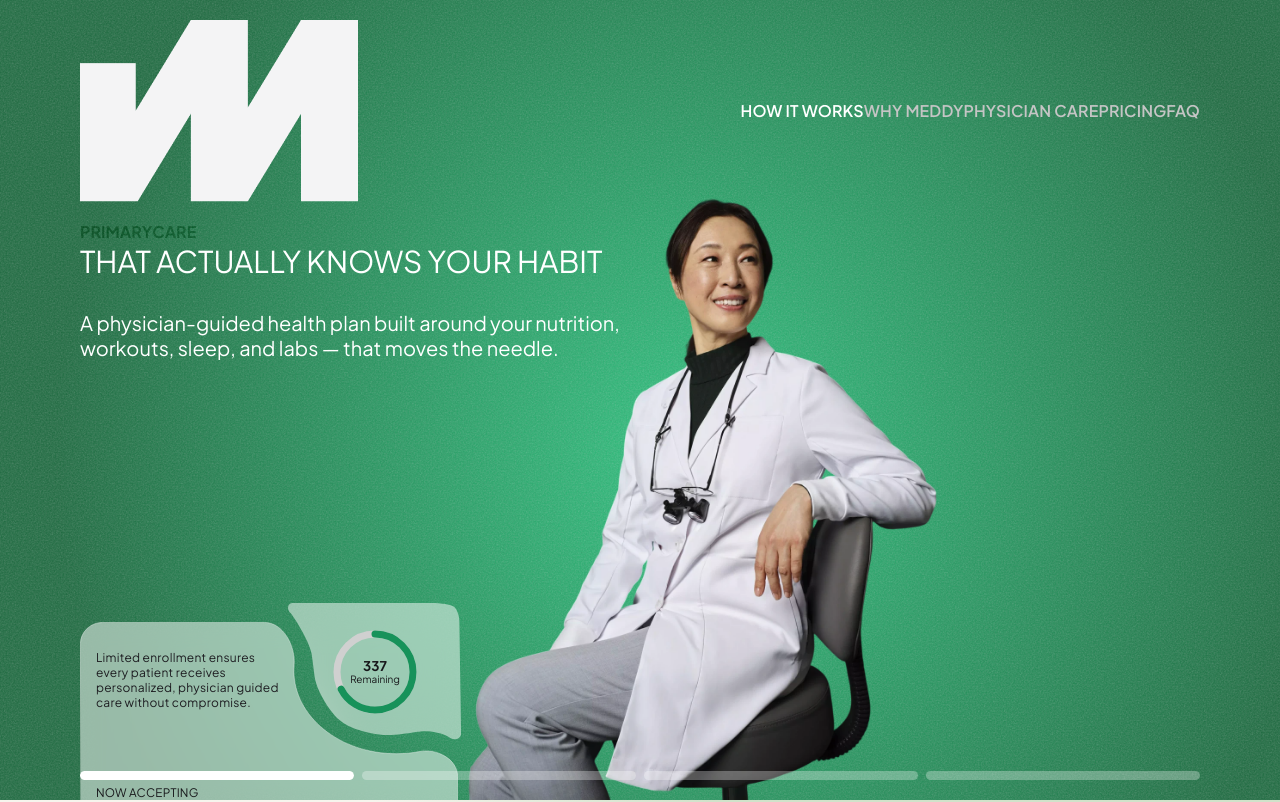
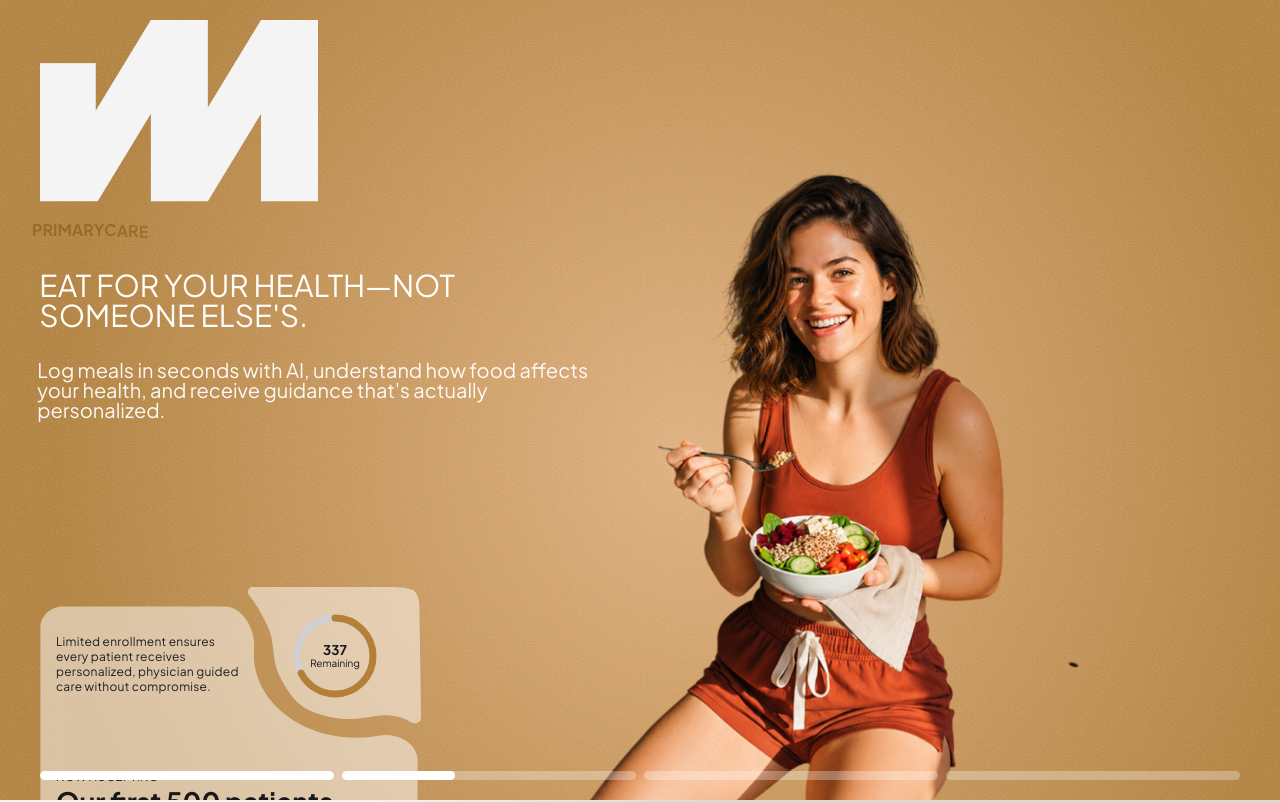
Before and after one commit to cmetrail/Meddy-Consumer-Landing-Page, a Next.js app: page / in a window 1280 px wide. Shown: the top 802 px of the page. Built offline with nearby package versions, Linux system fonts and the light colour scheme.

Commit message:
feat: hero section

```diff
--- a/app/globals.css
+++ b/app/globals.css
@@ -149,3 +149,37 @@
     cursor: pointer;
   }
 }
+
+/*
+ * Above-the-fold entrance animations. These are CSS-driven (not GSAP) so they
+ * run at first paint, before React hydration — eliminating the "blank hero"
+ * flash on slower JS engines (Safari) where content was previously hidden with
+ * opacity:0 until GSAP ran after hydration. `backwards` fill means the `from`
+ * state only applies during any animation-delay, and once the animation ends
+ * the element returns to its natural state so GSAP can freely animate it later.
+ */
+@keyframes meddy-fade-up {
+  from { opacity: 0; transform: translateY(28px); }
+  to   { opacity: 1; transform: translateY(0); }
+}
+@keyframes meddy-fade-down {
+  from { opacity: 0; transform: translateY(-40px); }
+  to   { opacity: 1; transform: translateY(0); }
+}
+@keyframes meddy-rise {
+  from { opacity: 0; transform: translateY(60px); }
+  to   { opacity: 1; transform: translateY(0); }
+}
+
+.anim-fade-up   { animation: meddy-fade-up 0.9s cubic-bezier(0.22, 1, 0.36, 1) backwards; }
+.anim-fade-down { animation: meddy-fade-down 0.8s cubic-bezier(0.22, 1, 0.36, 1) backwards; }
+.anim-rise      { animation: meddy-rise 1.1s cubic-bezier(0.22, 1, 0.36, 1) backwards; }
+
+/* GPU-accelerate the entrance layers — fixes Safari's janky compositing. */
+.anim-fade-up,
+.anim-fade-down,
+.anim-rise {
+  will-change: transform, opacity;
+  backface-visibility: hidden;
+  transform: translateZ(0);
+}
--- a/src/components/helper/EnrollmentCard.tsx
+++ b/src/components/helper/EnrollmentCard.tsx
@@ -57,11 +57,6 @@
       {/* Badge SVG — organic blob shape with ring overlay */}
       <div className="absolute" style={{ width: 174, height: 137, top: -2, right: -4, zIndex: 2 }}>
         <svg width="174" height="137" viewBox="0 0 174 137" fill="none" xmlns="http://www.w3.org/2000/svg">
-          <foreignObject x="-41.7476" y="-41.7476" width="256.579" height="219.827">
-            <div
-              style={{ backdropFilter: "blur(20.87px)", clipPath: "url(#bgblur_badge_clip)", height: "100%", width: "100%" }}
-            />
-          </foreignObject>
           <path
             d="M2.02071 9.62162C5.11192 12.5636 20.6382 36.7379 23.5606 50.5146C23.5606 50.5146 25.3625 63.3579 26.4829 72.6408C27.6033 81.9237 33.2925 94.4352 42.9173 107.759C53.507 122.418 65.7814 126.005 83.3327 130.369C98.0735 134.034 115.948 131.066 126.151 129.372C128.832 128.927 130.983 128.57 132.409 128.444C139.262 127.839 152.645 128.432 162.72 135.179C166.807 137.917 173.157 135.533 173.083 130.614L171.4 19.7567C171.342 15.9346 170.925 12.072 169.292 8.6158C168.23 6.36831 166.8 4.10773 165.126 3.3678C165.083 3.34886 165.022 3.31227 164.936 3.26091C163.919 2.65316 159.439 -0.0231156 141.008 0.000150777C132.26 0.0111926 123.968 0.00763542 115.525 0.00401378C111.273 0.00218984 106.983 0.00034956 102.578 0.00034956H52.0589H15.4925H4.25197C-0.417891 0.00034956 -1.36201 6.40218 2.02071 9.62162Z"
             fill="white"
--- a/src/components/helper/HeroHeader.tsx
+++ b/src/components/helper/HeroHeader.tsx
@@ -1,12 +1,8 @@
 "use client";
 
-import { useRef, useState } from "react";
+import { useState } from "react";
 import Image from "next/image";
-import { useGSAP } from "@gsap/react";
-import gsap from "gsap";
-import { S, fluid } from "@/lib/scale";
-
-gsap.registerPlugin(useGSAP);
+import { S } from "@/lib/scale";
 
 const NAV_ITEMS = [
   { label: "How it works", active: true },
@@ -17,25 +13,13 @@
 ];
 
 export default function HeroHeader() {
-  const containerRef = useRef<HTMLElement>(null);
-  const logoRef      = useRef<HTMLDivElement>(null);
-  const navRef       = useRef<HTMLElement>(null);
   const [menuOpen, setMenuOpen] = useState(false);
 
-  useGSAP(
-    () => {
-      gsap.fromTo([logoRef.current, navRef.current],
-        { y: -60, opacity: 0 },
-        { y: 0, opacity: 1, duration: 0.7, stagger: 0.1, ease: "power3.out" });
-    },
-    { scope: containerRef },
-  );
-
   return (
-    <header ref={containerRef} className="relative flex flex-row justify-between items-center max-w-360 mx-auto py-5 px-5 lg:px-20">
+    <header className="relative flex flex-row justify-between items-center max-w-360 mx-auto py-5 px-5 lg:px-10">
 
       {/* Logo */}
-      <div ref={logoRef} style={{ opacity: 0 }}>
+      <div className="anim-fade-down" style={{ animationDelay: "0.05s" }}>
         <Image
           src="/app-logo.png"
           height={45}
@@ -46,26 +30,24 @@
       </div>
 
       {/* Desktop nav */}
-      <nav ref={navRef} className="hidden lg:flex items-center" style={{ gap: S(50), opacity: 0 }}>
+      <nav className="anim-fade-down hidden lg:flex items-center lg:gap-12.5 gap-4" style={{ animationDelay: "0.15s" }}>
         {NAV_ITEMS.map(({ label, active }) => (
           <a key={label} href="#"
-            className={`relative font-semibold uppercase leading-[1.25] tracking-[0.01em] transition-colors
+            className={`group relative font-semibold uppercase text-xl leading-tight tracking-[0.01em] transition-colors
               ${active ? "text-white" : "text-[#C5C5C5] hover:text-white"}`}
-            style={{ fontSize: fluid(20, 14) }}>
+          >
             {label}
-            {active && (
-              <span
-                className="absolute left-0 -bottom-[calc(7px*var(--s))] border-t-2 border-dashed border-white"
-                style={{ width: S(88) }}
-              />
-            )}
+            <span
+              className={`absolute left-0 right-0 bottom-[calc(-7px*var(--s))] border-t-2 border-dashed border-white transition-opacity
+                ${active ? "opacity-100" : "opacity-0 group-hover:opacity-100"}`}
+            />
           </a>
         ))}
       </nav>
 
       {/* Mobile hamburger */}
       <button
-        className="lg:hidden flex flex-col justify-center items-center gap-[5px] w-10 h-10"
+        className="lg:hidden flex flex-col justify-center items-center gap-1.25 w-10 h-10"
         onClick={() => setMenuOpen(v => !v)}
         aria-label="Toggle menu"
       >
--- a/src/components/sections/HeroSection.tsx
+++ b/src/components/sections/HeroSection.tsx
@@ -49,12 +49,14 @@
 
 // TODO: temporarily disabled while the design is being finalized.
 // Set to true to restore the auto-playing carousel + entrance animations.
-const ANIMATION_ENABLED = false;
+const ANIMATION_ENABLED = true;
 
 export default function HeroSection() {
   const containerRef = useRef<HTMLElement>(null);
   const currentIndex = useRef(0);
   const [activeSlide, setActiveSlide] = useState(0);
+  const [accentSlide, setAccentSlide] = useState(0);
+  const [entered, setEntered] = useState(false);
 
   // Per-slide refs
   const bgRefs = useRef<(HTMLDivElement | null)[]>([]);
@@ -119,6 +121,7 @@
 
           currentIndex.current = to;
           setActiveSlide(to);
+          gsap.delayedCall(BG_DURATION, () => setAccentSlide(to));
           startProgress(to);
         },
       }
@@ -151,8 +154,8 @@
       // Init progress bars — all empty, first will fill via startProgress
       progressFillRefs.current.forEach(el => el && gsap.set(el, { width: "0%" }));
 
-      // Initial entrance for slide 0
-      enterContent(0, 0);
+      // Slide 0's entrance is CSS-driven (see globals.css) so it renders at
+      // first paint without waiting for hydration. GSAP only drives the carousel.
 
       startProgress(0);
     },
@@ -179,10 +182,10 @@
         {/* Person images — bottom-anchored at 60% width, height scales with --s */}
         {SLIDES.map((s, i) => (
           <div key={i} ref={el => { imageRefs.current[i] = el; }}
-            className="absolute inset-0 pointer-events-none z-20">
+            className={`absolute inset-0 pointer-events-none z-20 ${i === activeSlide ? "" : "hidden"} ${i === 0 && !entered ? "anim-rise" : ""}`}>
             <div className="relative max-w-360 mx-auto px-4 h-full">
               <Image src={s.image} alt="" width={715} height={954} priority={i === 0}
-                className="absolute bottom-0 left-[70%] sm:left-[70%] md:left-[62%] lg:left-[55%] -translate-x-1/2 h-[65dvh] md:h-[75dvh] lg:h-[86dvh] w-auto object-contain object-bottom" />
+                className="absolute bottom-0 left-[70%] sm:left-[70%] md:left-[62%] lg:left-[63%]  -translate-x-1/2 h-[65dvh] md:h-[75dvh] lg:h-[86dvh] w-auto object-contain object-bottom" />
             </div>
           </div>
         ))}
@@ -190,25 +193,29 @@
         {/* ── Headline / tagline / body / CTA — normal flow, left-aligned; image sits centered behind ── */}
         {SLIDES.map((s, i) => (
           <div key={i} ref={el => { contentRefs.current[i] = el; }}
-            className={`z-30 flex-1 h-full w-full ${i === activeSlide ? "" : "hidden"}`} style={{ opacity: 0 }}>
-            <div className="max-w-360 mx-auto h-full flex flex-col flex-1 justify-between px-5 lg:px-20">
-              <div className="flex-1 flex flex-col">
+            className={`z-30  flex-1 h-full w-full ${i === activeSlide ? "" : "hidden"}`}>
+            <div className="max-w-360 mx-auto h-full flex flex-col flex-1 justify-between px-5 lg:px-10">
+              <div className="flex-1 gap-8 flex flex-col">
                 <div ref={el => { hlRefs.current[i] = el; }}
-                  className="uppercase font-bold leading-[1.261] tracking-normal text-theme-cardAlt whitespace-nowrap"
-                  style={{ fontSize: fluid(180, 36), mixBlendMode: "difference" }}>
-                  {s.headline.split("").map((char, j) => <span key={j} className="inline-block">{char}</span>)}
+                  className={`uppercase font-bold leading-[100%] -ml-2 tracking-normal text-[#1E1E22] flex ${i === 0 && !entered ? "anim-fade-up" : ""}`}
+                  style={{ fontSize: fluid(180, 18), mixBlendMode: "difference", ...(i === 0 && !entered ? { animationDelay: "0.1s" } : {}) }}>
+                  {s.headline.split("").map((char, j) => <span key={j} className="inline-block p-0 m-0">{char}</span>)}
                 </div>
-                <div className="flex flex-col  gap-7.5 max-w-139.5 ">
+                <div className="flex flex-col relative z-[99999]  gap-7.5 max-w-139.5 ">
                   <p ref={el => { taglineRefs.current[i] = el; }}
-                    className="text-white uppercase font-normal text-[30px] leading-[1.267]"
+                    className={`text-white uppercase font-normal text-[30px] leading-[100%] ${i === 0 && !entered ? "anim-fade-up" : ""}`}
+                    style={i === 0 && !entered ? { animationDelay: "0.35s" } : undefined}
                   >{s.tagline}</p>
                   <p ref={el => { bodyRefs.current[i] = el; }}
-                    className="text-white font-normal leading-tight  text-xl"
+                    className={`text-white font-normal leading-[100%]  text-xl ${i === 0 && !entered ? "anim-fade-up" : ""}`}
+                    style={i === 0 && !entered ? { animationDelay: "0.45s" } : undefined}
                   >{s.body}</p>
                 </div>
               </div>
-              <div className="h-64.25 mb-40">
-                <EnrollmentCard accentColor={SLIDES[activeSlide].arrow} />
+              <div className={`h-64.25 mb-44 ${i === 0 && !entered ? "anim-fade-up" : ""}`}
+                style={i === 0 && !entered ? { animationDelay: "0.55s" } : undefined}
+                onAnimationEnd={i === 0 ? () => setEntered(true) : undefined}>
+                <EnrollmentCard accentColor={SLIDES[accentSlide].arrow} />
               </div>
             </div>
           </div>
@@ -216,7 +223,7 @@
 
         {/* ── Progress bar indicators — bottom ── */}
         <div className="absolute bottom-5 left-0 right-0 z-40">
-          <div className="max-w-360 mx-auto px-5 lg:px-20  flex gap-2">
+          <div className="max-w-360 mx-auto px-5 lg:px-10  flex gap-2">
             {SLIDES.map((_, i) => (
               <div key={i} className="flex-1 h-2.25 bg-white/30 rounded-full overflow-hidden">
                 <div
```
Lines whose indentation alone changed are shown as unchanged.
